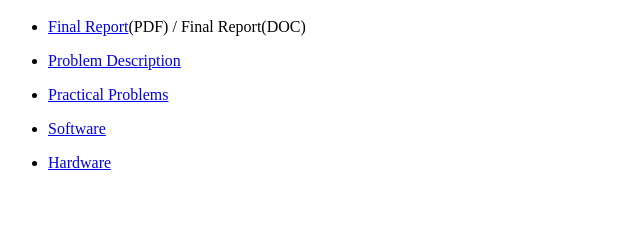
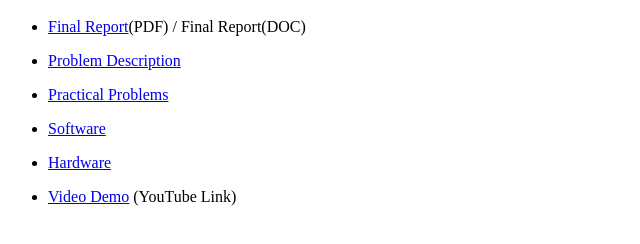
Before and after one commit to meeththakkar/CrashProofDrone, a plain HTML site: page report/index.html in a window 1280 px wide. Shown: the part 48-292 px from the top of the page, without its empty margins (0-640 px from the left). Drawn offline with Linux system fonts and the light colour scheme.

Commit message:
software and video

```diff
--- a/report/index.html
+++ b/report/index.html
@@ -5,7 +5,7 @@
 	<title></title>
 	<meta name="generator" content="LibreOffice 5.1.6.2 (Linux)"/>
 	<meta name="created" content="00:00:00"/>
-	<meta name="changed" content="2017-04-30T13:44:51.409624296"/>
+	<meta name="changed" content="2017-04-30T15:02:08.876304528"/>
 	<meta name="created" content="00:00:00">
 	<meta name="changed" content="2017-04-30T12:45:48.685215458">
 	<meta name="created" content="00:00:00">
@@ -28,6 +28,9 @@
 <p><a href="software.html">Software</a></p>
 	<li/>
 <p><a href="hardware.html">Hardware</a></p>
+	<li/>
+<p><a href="https://youtu.be/E8THknKeYAk">Video Demo</a>
+	(YouTube Link)</p>
 </ul>
 </body>
 </html>
```
Also changed, not shown: report/src/README.txt (added), 1 other file.
